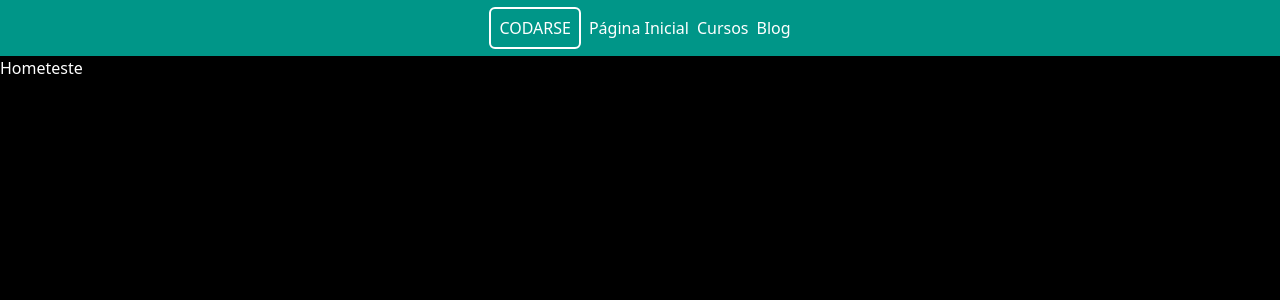
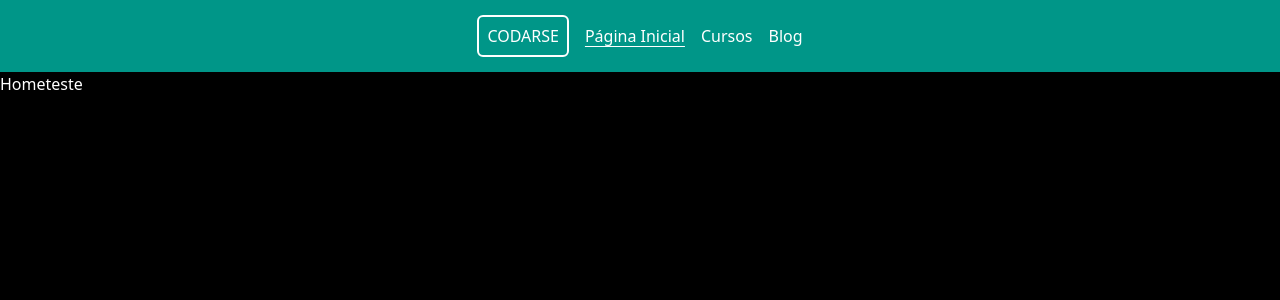
Before and after one commit to Lcgomes-arch/Projeto-Codarse, a Next.js app in the folder youtube-nextjs-course-plataform/: page / in a window 1280 px wide. Shown: the top 300 px of the page. Built offline with nearby package versions, Linux system fonts and the light colour scheme.

Commit message:
Update Header.tsx

```diff
--- a/youtube-nextjs-course-plataform/app/header/Header.tsx
+++ b/youtube-nextjs-course-plataform/app/header/Header.tsx
@@ -1,14 +1,23 @@
+'use client';
+
+import { usePathname } from "next/navigation";
+
 export const Header = () => {
+    const currentPath = usePathname();
+
+
     return (
         <nav className="flex items-center justify-center bg-primary text-white py-4">
-            <ul className="flex gap-2 ">
-                <li>
+            <ul className="flex gap-4 items-center">
+                <li className="my-2">
                     <a href="/" className="border-2 rounded-md py-2 px-2">
                         CODARSE
                     </a>
                 </li>
                 <li>
-                    <a href="/">Página Inicial</a>
+                    <a href="/" data-active={currentPath === '/'} className= 'data-[active=true]:underline'>
+                        Página Inicial
+                    </a>
                 </li>
 
                 <li>
```
